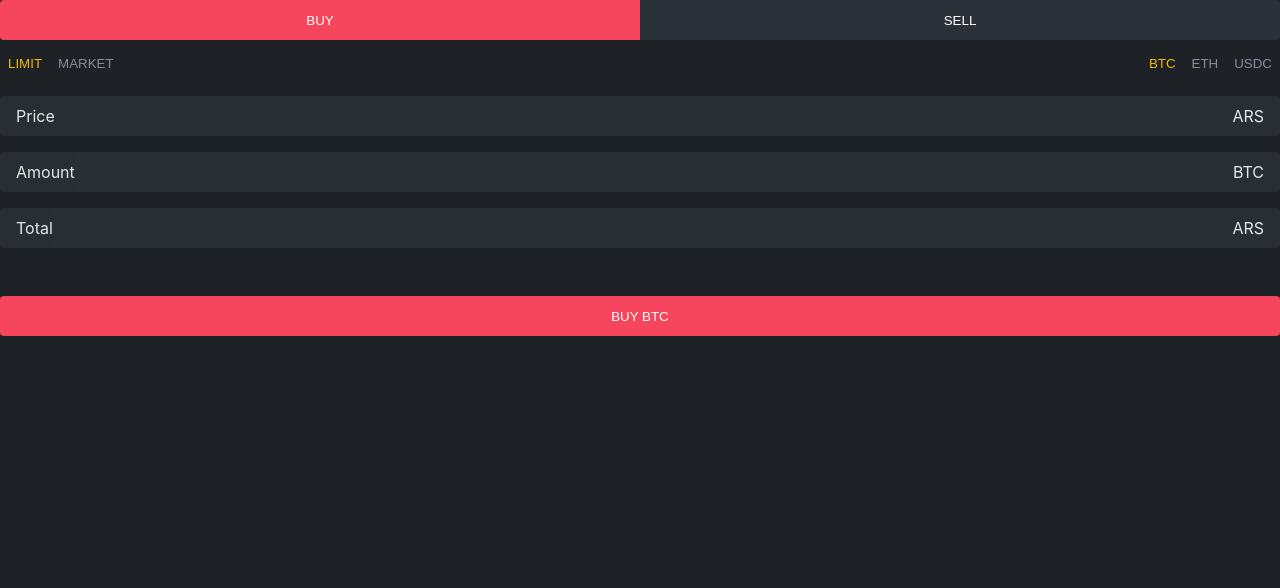
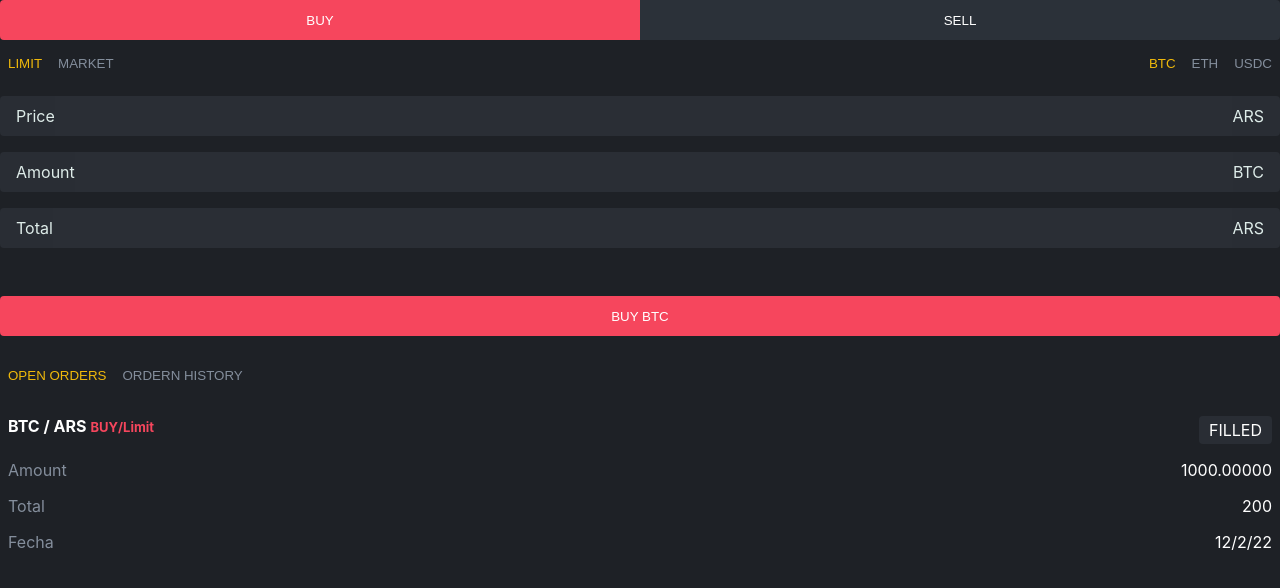
Before and after one commit to Ojes/ch-exchange-rates, a React (Create React App) app: page / in a window 1280 px wide. Shown: the top 588 px of the page. Built offline with nearby package versions, Linux system fonts and the light colour scheme.

Commit message:
Create orde list layouts

```diff
--- a/src/App.js
+++ b/src/App.js
@@ -1,3 +1,4 @@
+import { Orders } from "./components/Orders";
 import { SwapRates } from "./components/SwapRates";
 import { TransactionProvider } from "./context/transaction.context";
 
@@ -5,6 +6,7 @@ function App() {
   return (
     <TransactionProvider>
       <SwapRates></SwapRates>
+      <Orders></Orders>
     </TransactionProvider>
   );
 }
--- a/src/components/Input.js
+++ b/src/components/Input.js
@@ -11,9 +11,9 @@ const InputWrapper = styled.div`
   height: 40px;
   line-height: 40px;
   margin: 16px 0px 8px;
-  padding: 0 16px;
   min-width: 0px;
   overflow: hidden;
+  padding: 0 16px;
   width: 100%;
 
   > label {
@@ -27,9 +27,9 @@ const InputWrapper = styled.div`
     flex-grow: 2;
     font-size: 14px;
     height: 100%;
+    outline: none;
     padding-left: 4px;
     padding-right: 4px;
-    outline: none;
     text-align: right;
     width: 100%;
   }
--- a/src/components/OrderItem.js
+++ b/src/components/OrderItem.js
@@ -1,3 +1,92 @@
-export function OrderItem() {
-  return <>OrderItem</>;
+import styled from "styled-components";
+import { OPERATION_TYPE } from "../constants";
+
+const OrderItemWrapper = styled.div`
+  display: flex;
+  flex-direction: column;
+`;
+
+const OperationWrapper = styled.span`
+  color: ${({ isBuy }) => (isBuy ? "rgb(246 70 93)" : "rgb(14, 203, 129)")};
+  font-size: 13px;
+  font-weight: bold;
+  margin-left: 4px;
+`;
+
+const AssetWrapper = styled.span`
+  color: #ffffff;
+  font-weight: bold;
+`;
+
+const RowWrapper = styled.div`
+  display: flex;
+  flex: 1;
+  height: 40px;
+  justify-content: space-between;
+  margin: 8px;
+`;
+
+const RowLabelWrapper = styled.div`
+  color: rgb(132, 142, 156);
+`;
+
+const RowValueWrapper = styled.div`
+  color: #ffffff;
+`;
+
+const TagWrapper = styled.div`
+  background-color: rgba(43, 47, 54, 0.9);
+  border-radius: 4px;
+  box-sizing: border-box;
+  color: white;
+  height: fit-content;
+  padding: 4px 10px;
+`;
+
+export function OrderItem({
+  orderState,
+  operationType,
+  orderType,
+  amount,
+  total,
+  date,
+  from,
+  to,
+}) {
+  const totalFormatted = total.toLocaleString("es-AR", {
+    maximumFractionDigits: 2,
+  });
+
+  const dateFormatted = new Date(date).toLocaleString("es-AR", {
+    dateStyle: "short",
+  });
+
+  const amountFormatted = amount.toFixed(5);
+  return (
+    <OrderItemWrapper>
+      <RowWrapper>
+        <div>
+          <AssetWrapper>
+            {from} / {to}
+          </AssetWrapper>
+          <OperationWrapper isBuy={operationType.id === OPERATION_TYPE.BUY}>
+            {operationType.name}/{orderType.name}
+          </OperationWrapper>
+        </div>
+        <TagWrapper>{orderState.name}</TagWrapper>
+      </RowWrapper>
+      <RowWrapper>
+        <RowLabelWrapper>Amount</RowLabelWrapper>
+        <RowValueWrapper>{amountFormatted}</RowValueWrapper>
+      </RowWrapper>
+      <RowWrapper>
+        <RowLabelWrapper>Total</RowLabelWrapper>
+        <RowValueWrapper>{totalFormatted}</RowValueWrapper>
+      </RowWrapper>
+      <RowWrapper>
+        <RowLabelWrapper>Fecha</RowLabelWrapper>
+        <RowValueWrapper>{dateFormatted}</RowValueWrapper>
+      </RowWrapper>
+    </OrderItemWrapper>
+  );
 }
--- a/src/components/OrderList.js
+++ b/src/components/OrderList.js
@@ -1,3 +1,6 @@
-export function OrderList() {
-  return <>OrderList</>;
+import { OrderItem } from "./OrderItem";
+
+export function OrderList({ source }) {
+  const children = source.map((item) => <OrderItem key={item.id} {...item} />);
+  return <>{children}</>;
 }
--- a/src/components/OrderTab.js
+++ b/src/components/OrderTab.js
@@ -1,3 +1,14 @@
-export function OrderTab() {
-  return <>OrderTab</>;
+import styled from "styled-components";
+import { ButtonLink } from "./Buttons";
+
+const TabWraper = styled.li``;
+
+export function OrderTab({ title, selected, onClick }) {
+  return (
+    <TabWraper>
+      <ButtonLink onClick={onClick} className={selected ? "selected" : ""}>
+        {title}
+      </ButtonLink>
+    </TabWraper>
+  );
 }
--- /dev/null
+++ b/src/components/Orders.js
@@ -0,0 +1,44 @@
+import { useState } from "react";
+import styled from "styled-components";
+import { orderStates } from "../config/settings";
+import { OrderList } from "./OrderList";
+import { OrderTab } from "./OrderTab";
+
+const OrdersWrapper = styled.ul`
+  display: flex;
+  list-style: none;
+  padding-left: 0;
+`;
+
+export function Orders() {
+  const [orderState, setOrderState] = useState(orderStates[0]);
+  return (
+    <section>
+      <OrdersWrapper>
+        {orderStates.map(({ name, id }) => (
+          <OrderTab
+            title={name}
+            key={`order-state-${id}`}
+            selected={orderState.id === id}
+            onClick={() => setOrderState({ name, id })}
+          ></OrderTab>
+        ))}
+      </OrdersWrapper>
+      <OrderList
+        source={[
+          {
+            orderState: { name: "FILLED", id: 0 },
+            operationType: { name: "BUY", id: 0 },
+            orderType: { name: "Limit", id: 0 },
+            amount: 1000,
+            total: 200,
+            from: "BTC",
+            to: "ARS",
+            date: Date.now(),
+            id: "1",
+          },
+        ]}
+      ></OrderList>
+    </section>
+  );
+}
--- a/src/config/settings.js
+++ b/src/config/settings.js
@@ -1,4 +1,4 @@
-import { OPERATION_TYPE, ORDER_TYPE } from "../constants";
+import { OPERATION_TYPE, ORDER_TYPE, ORDER_STATE } from "../constants";
 
 export const operationTypes = [
   { name: "Buy", id: OPERATION_TYPE.BUY },
@@ -10,4 +10,9 @@ export const orderTypes = [
   { name: "Market", id: ORDER_TYPE.MARKET },
 ];
 
+export const orderStates = [
+  { name: "Open Orders", id: ORDER_STATE.OPEN },
+  { name: "Ordern History", id: ORDER_STATE.FILLED },
+];
+
 export const currenciesAvailable = ["BTC", "ETH", "USDC"];
--- a/src/constants/index.js
+++ b/src/constants/index.js
@@ -8,7 +8,7 @@ export const ORDER_TYPE = {
   MARKET: 1,
 };
 
-export const TRANSACTION_TYPE = {
+export const ORDER_STATE = {
   OPEN: 0,
   FILLED: 1,
   CANCELLED: 2,
```
